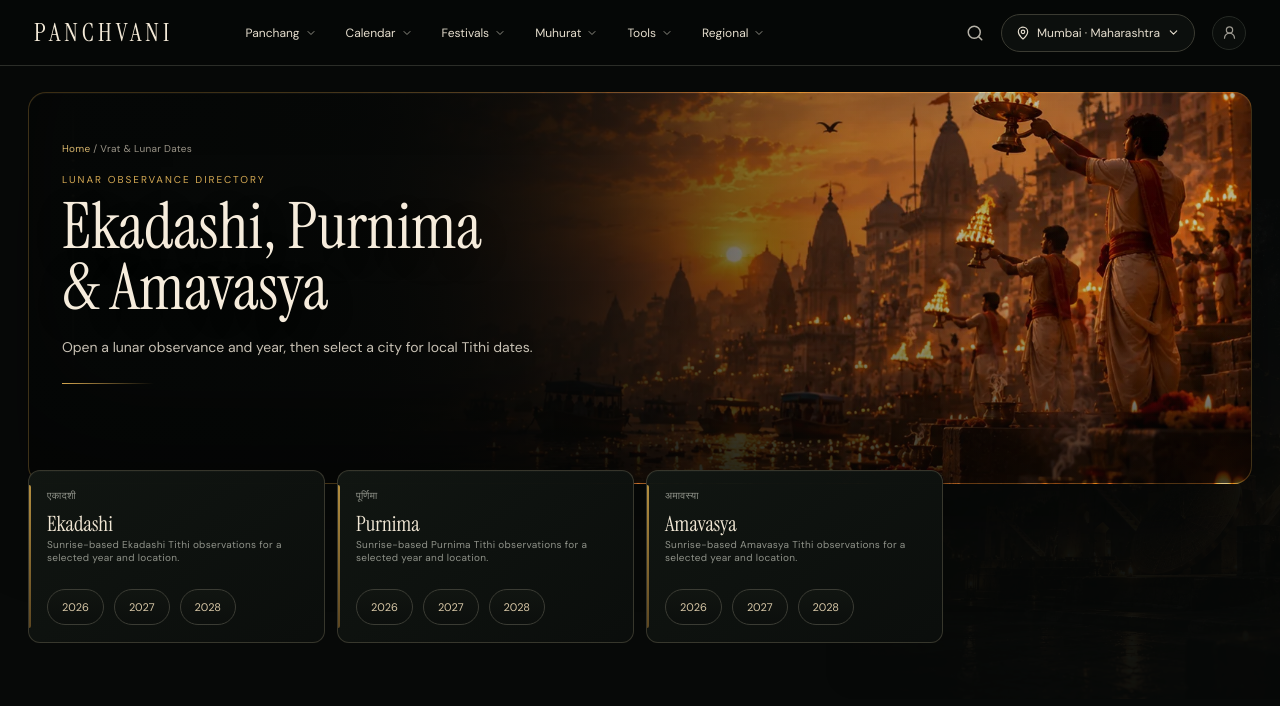
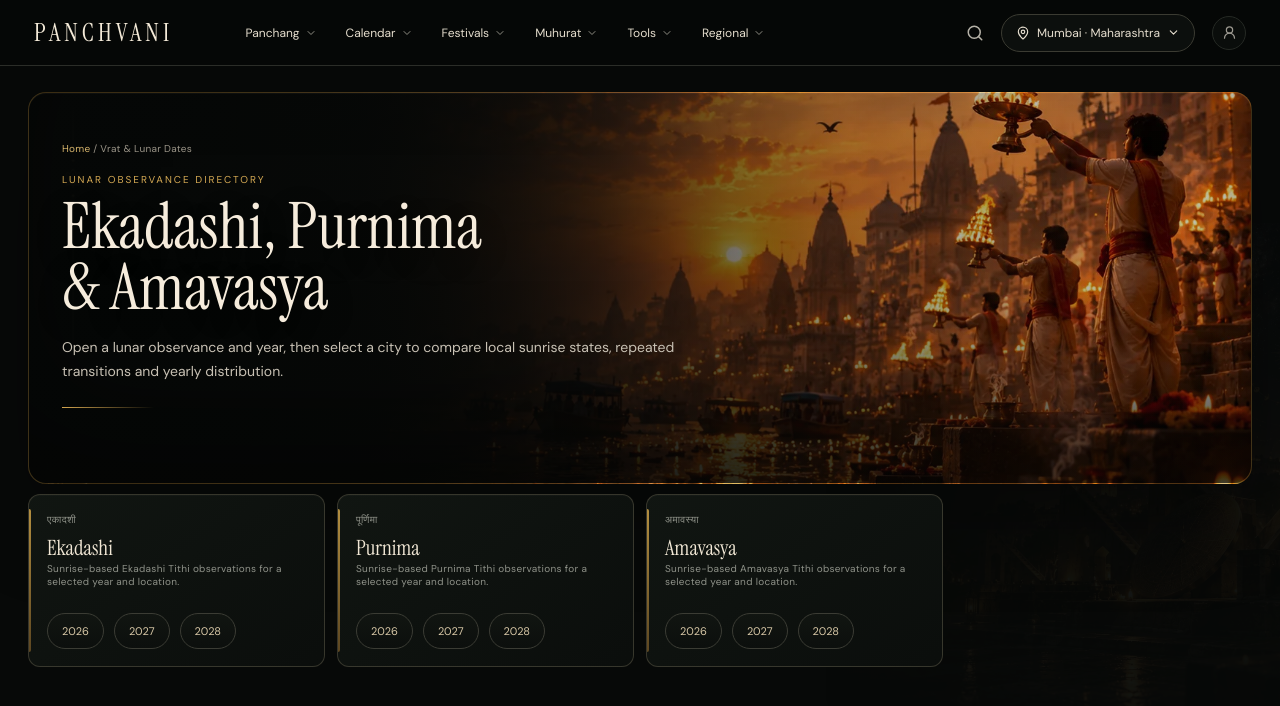
Before and after one commit to SviatF/chanag.xx, a Next.js app: page /vrat in a window 1280 px wide. Shown: the top 706 px of the page. Built offline with nearby package versions, Linux system fonts and the light colour scheme.

Commit message:
refactor(content): remove Vrat disclaimer shell

```diff
--- a/app/vrat/page.tsx
+++ b/app/vrat/page.tsx
@@ -1,29 +1,17 @@
 import Link from "next/link";
 import Header from "@/components/Header";
-import MethodologyNote from "@/components/MethodologyNote";
 import {cities} from "@/lib/cities";
 import {todayInIndia} from "@/lib/dates";
 import {vratDefinitions,vratSlugs} from "@/lib/vrat";
 
-export const metadata={
-  title:"Ekadashi, Purnima & Amavasya Calendar — Lunar Tithi Dates",
-  description:"Yearly Ekadashi, Purnima and Amavasya lunar Tithi calendars with city-specific sunrise observations and links to the full Panchang.",
-  alternates:{canonical:"/vrat"}
-};
+export const metadata={title:"Ekadashi, Purnima & Amavasya Calendar — Lunar Tithi Dates",description:"Yearly Ekadashi, Purnima and Amavasya lunar Tithi calendars with city-specific sunrise observations, transition fingerprints and links to the full Panchang.",alternates:{canonical:"/vrat"}};
 
 export default function VratDirectory(){
-  const current=todayInIndia().getUTCFullYear();
-  const years=[current,current+1,current+2];
+  const current=todayInIndia().getUTCFullYear();const years=[current,current+1,current+2];
   return <main><Header city={cities[0]}/><div className="page-shell internal-visual internal-calendar">
     <div className="breadcrumbs"><Link href="/">Home</Link> / Vrat & Lunar Dates</div>
-    <p className="page-kicker">LUNAR OBSERVANCE DIRECTORY</p>
-    <h1 className="page-title">Ekadashi, Purnima<br/>& Amavasya</h1>
-    <p className="page-subtitle">Open a lunar observance and year, then select a city for local Tithi dates.</p>
-
-    <div className="data-grid">
-      {vratSlugs.map(slug=>{const item=vratDefinitions[slug];return <div className="data-card" key={slug}><small>{item.hindi}</small><strong>{item.name}</strong><small>{item.short}</small><div className="pill-links">{years.map(year=><Link href={`/vrat/${slug}/${year}`} key={year}>{year}</Link>)}</div></div>;})}
-    </div>
-
-    <MethodologyNote title="How these dates are calculated"><p>Panchvani identifies the lunar Tithi active at local sunrise, so a transition close to sunrise can change the date shown by city. Ritual fasting, Parana, festival and sampradaya-specific observance rules can add conditions beyond the sunrise Tithi reference.</p></MethodologyNote>
+    <p className="page-kicker">LUNAR OBSERVANCE DIRECTORY</p><h1 className="page-title">Ekadashi, Purnima<br/>& Amavasya</h1>
+    <p className="page-subtitle">Open a lunar observance and year, then select a city to compare local sunrise states, repeated transitions and yearly distribution.</p>
+    <div className="data-grid">{vratSlugs.map(slug=>{const item=vratDefinitions[slug];return <div className="data-card" key={slug}><small>{item.hindi}</small><strong>{item.name}</strong><small>{item.short}</small><div className="pill-links">{years.map(year=><Link href={`/vrat/${slug}/${year}`} key={year}>{year}</Link>)}</div></div>;})}</div>
   </div></main>;
 }
```
